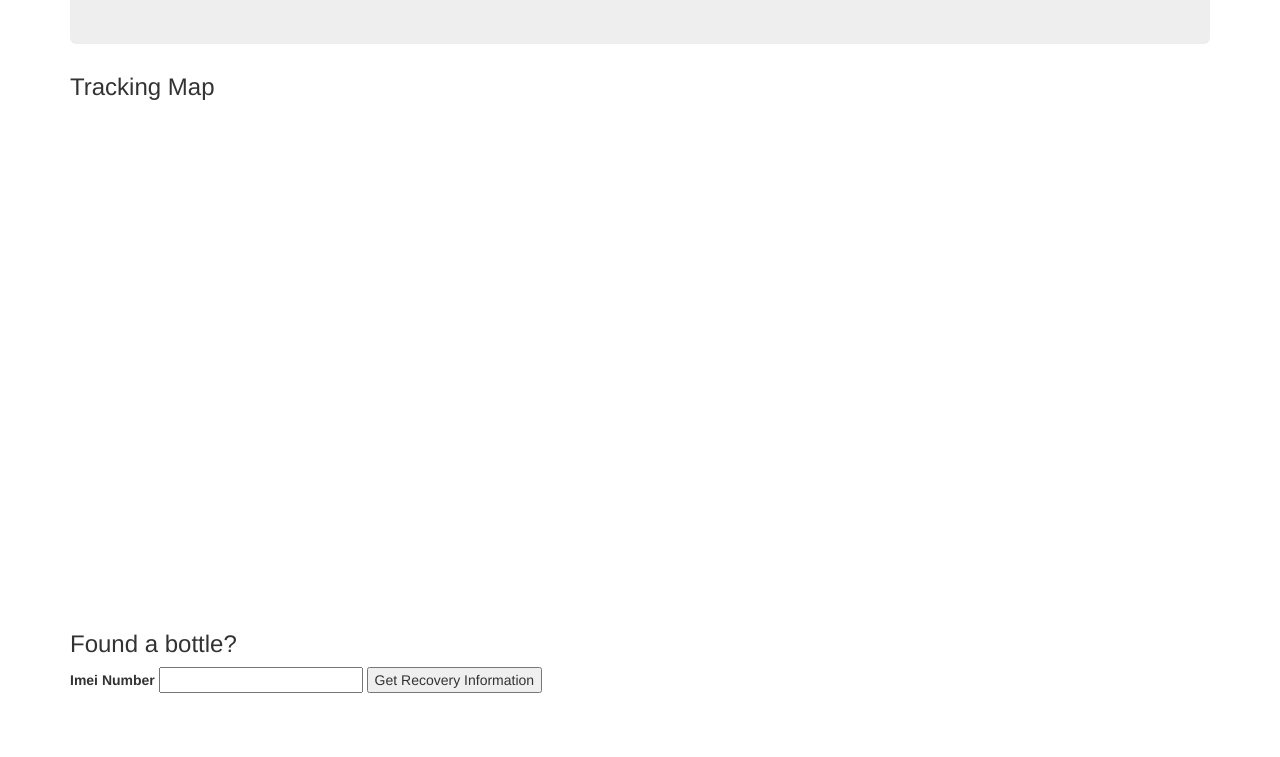
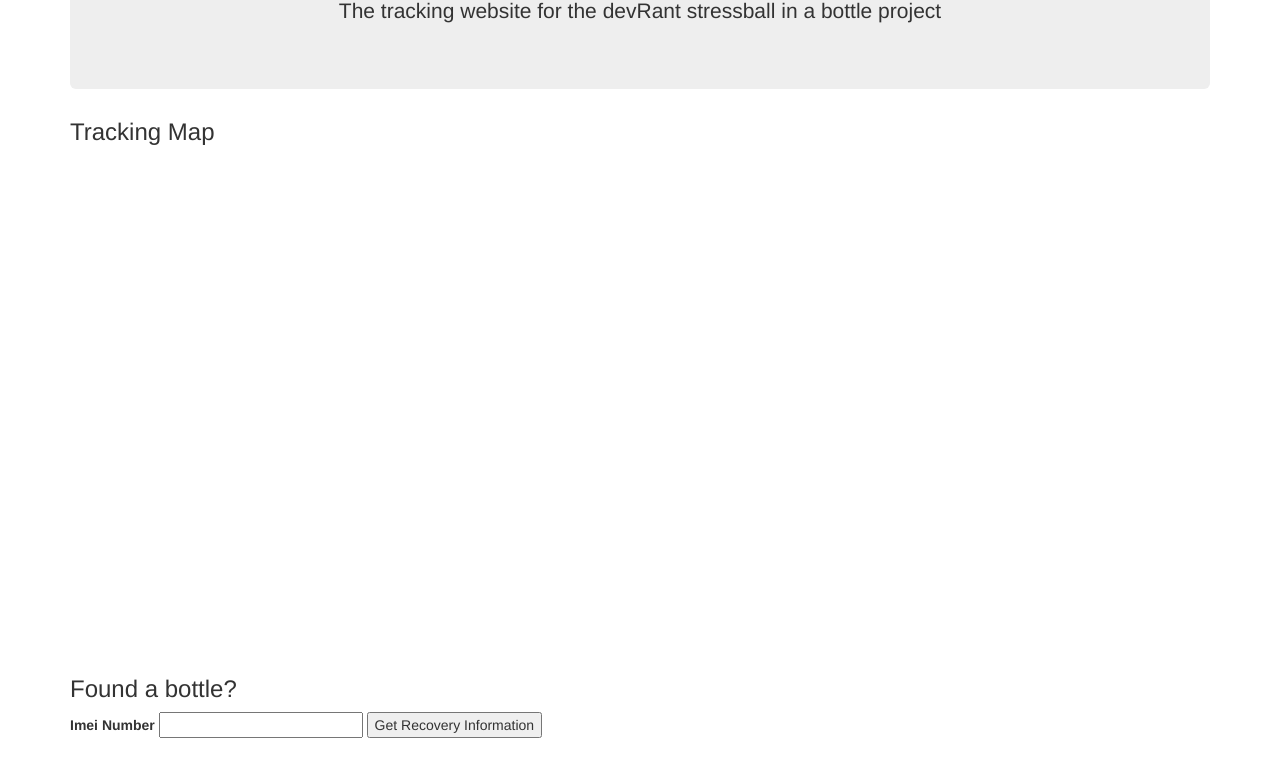
Before and after one commit to STOTV/STOTV-Server, a website: page static/index.html in a window 1280 px wide. Shown: the part 151-908 px from the top of the page. Before the commit the page ends 863 px from the top, so only its background shows below. Drawn offline with nearby package versions, Linux system fonts and the light colour scheme; some packages are replaced by stand-ins of ours; no server answers.

Commit message:
Added p tag inside jumbotron

```diff
--- a/static/index.html
+++ b/static/index.html
@@ -19,6 +19,7 @@
 	<div class="jumbotron text-center">
 	<div class="black">
 			<h1>devRant Community Project 2016</h1>
+			<p> The tracking website for the devRant stressball in a bottle project </p>
 		</div>
 		</div>
 		<div class="white">
```
